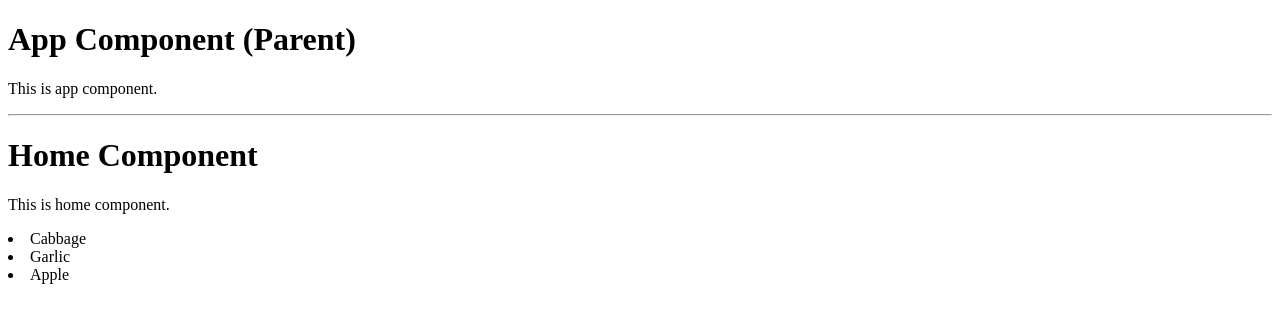
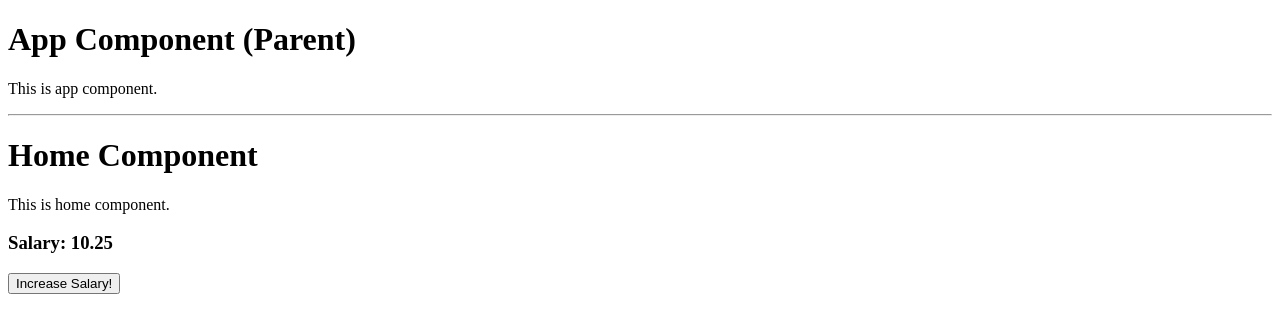
Before and after one commit to dyesmuk/ibm-react-demo-4-jun-2026, a React (Vite) app: page / in a window 1280 px wide. Shown: the top 332 px of the page. Built offline with nearby package versions, Linux system fonts and the light colour scheme.

Commit message:
initial commit

```diff
--- a/src/pages/Home.tsx
+++ b/src/pages/Home.tsx
@@ -1,25 +1,67 @@
-
+// solution - useState
+import { useState } from "react";
 const Home = () => {
-
-    const products = [
-        { title: 'Cabbage', id: 1 },
-        { title: 'Garlic', id: 2 },
-        { title: 'Apple', id: 3 },
-    ];
-    console.log(products);
-    const listItems = products.map(product =>
-        <li key={product.id}> {product.title} </li>
-    );
+    // const [a, b] = useState();
+    const [salary, setSalary] = useState(10.25);
+    // const [employee, setEmployee] = useState({});
+    const increaseSalary = () => {
+        console.log(salary);
+        setSalary(salary * 2);
+    };
     return (
         <>
             <h1>Home Component</h1>
             <p>This is home component.</p>
-            {/* <>{products} </> */}
-            <> {listItems} </>
+            <h3>Salary: {salary}</h3>
+            <button onClick={increaseSalary} >Increase Salary!</button>
         </>
     );
 };
 export default Home;
+
+
+// problem in rendering updated data -
+// const Home = () => {
+
+//     let salary: number = 10.25;
+
+//     const increaseSalary = () => {
+//         console.log(salary);
+//         salary = salary * 2;
+//     };
+
+//     return (
+//         <>
+//             <h1>Home Component</h1>
+//             <p>This is home component.</p>
+//             <h3>Salary: {salary}</h3>
+//             <button onClick={increaseSalary} >Increase Salary!</button>
+//         </>
+//     );
+// };
+// export default Home;
+
+// const Home = () => {
+
+//     const products = [
+//         { title: 'Cabbage', id: 1 },
+//         { title: 'Garlic', id: 2 },
+//         { title: 'Apple', id: 3 },
+//     ];
+//     console.log(products);
+//     const listItems = products.map(product =>
+//         <li key={product.id}> {product.title} </li>
+//     );
+//     return (
+//         <>
+//             <h1>Home Component</h1>
+//             <p>This is home component.</p>
+//             {/* <>{products} </> */}
+//             <> {listItems} </>
+//         </>
+//     );
+// };
+// export default Home;
 
 // import Login from "./Login";
 // import Register from "./Register";
```
